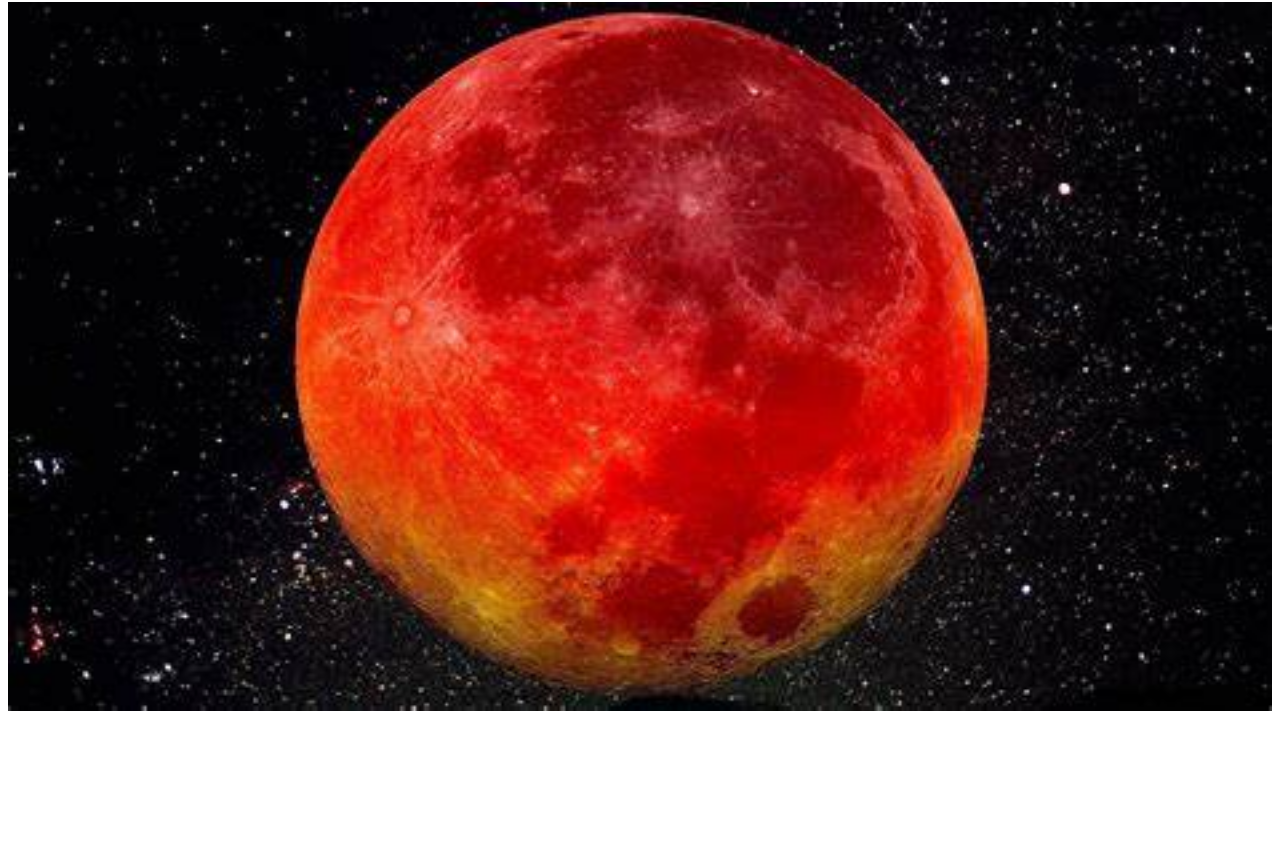
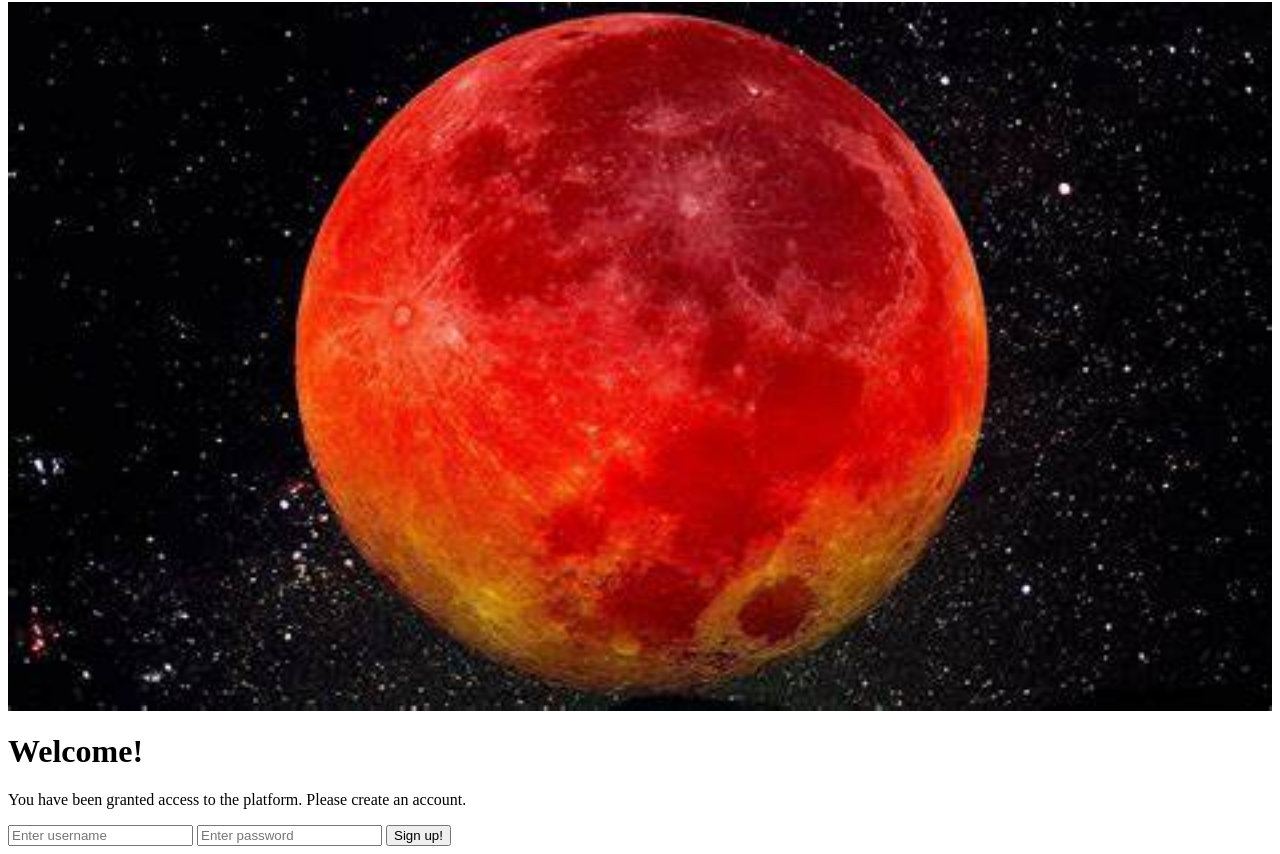
Before and after one commit to elizabeth-agada/news-article, a plain HTML site: page index.html in a window 1280 px wide. Shown: the part 1106-1960 px from the top of the page. Before the commit the page ends 1825 px from the top, so only its background shows below. Drawn offline with Linux system fonts and the light colour scheme.

Commit message:
user input for sign up

```diff
--- a/index.html
+++ b/index.html
@@ -3,3 +3,10 @@
 <h3>The Starship rocket successfully landed on the red planet this morning.</h3>
 <p>After a 115 days long journey, the crew of 12 finally arrived at their destination. This is the first time humans have set foot on a planet other than Earth.</p>
 <img src="OIP.jfif" width="100%">
+
+<h1>Welcome!</h1>
+<p>You have been granted access to the platform.
+Please create an account.</p>
+<input type="text" placeholder="Enter username">
+<input type="password" placeholder="Enter password">
+<button>Sign up!</button>
```
